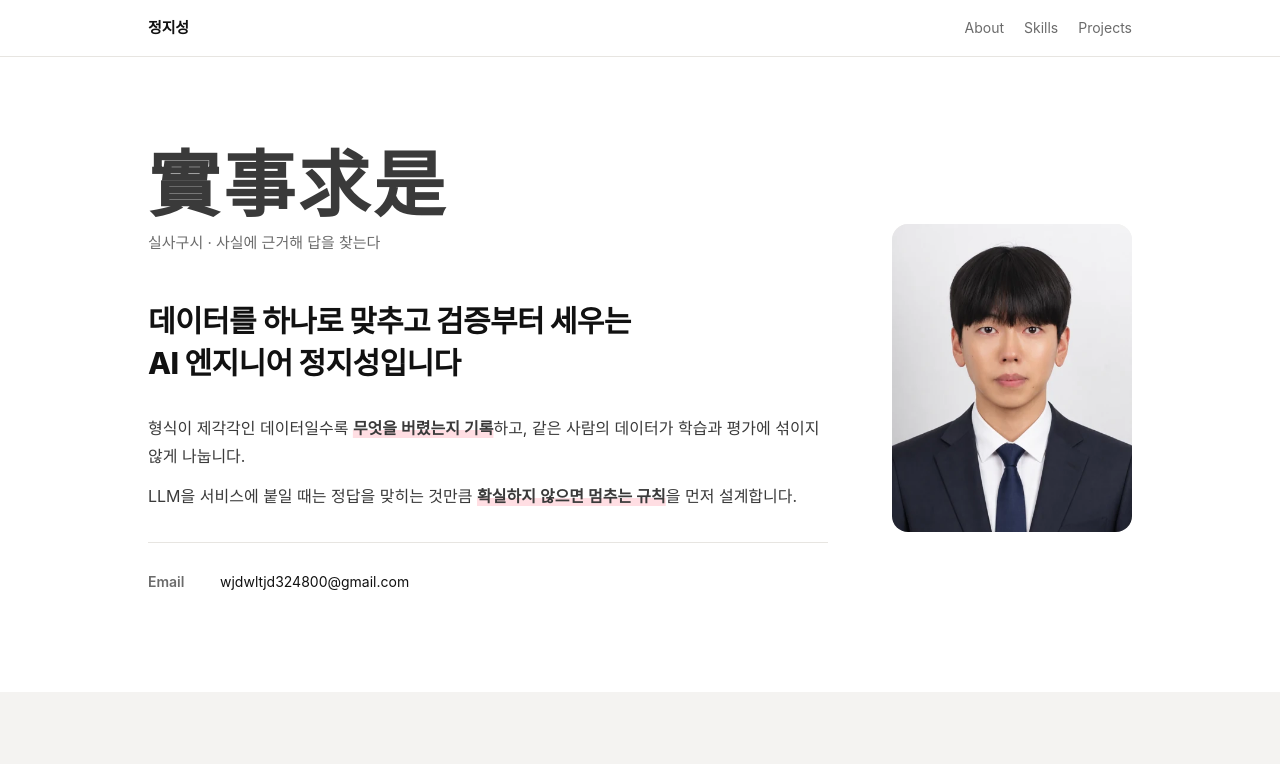
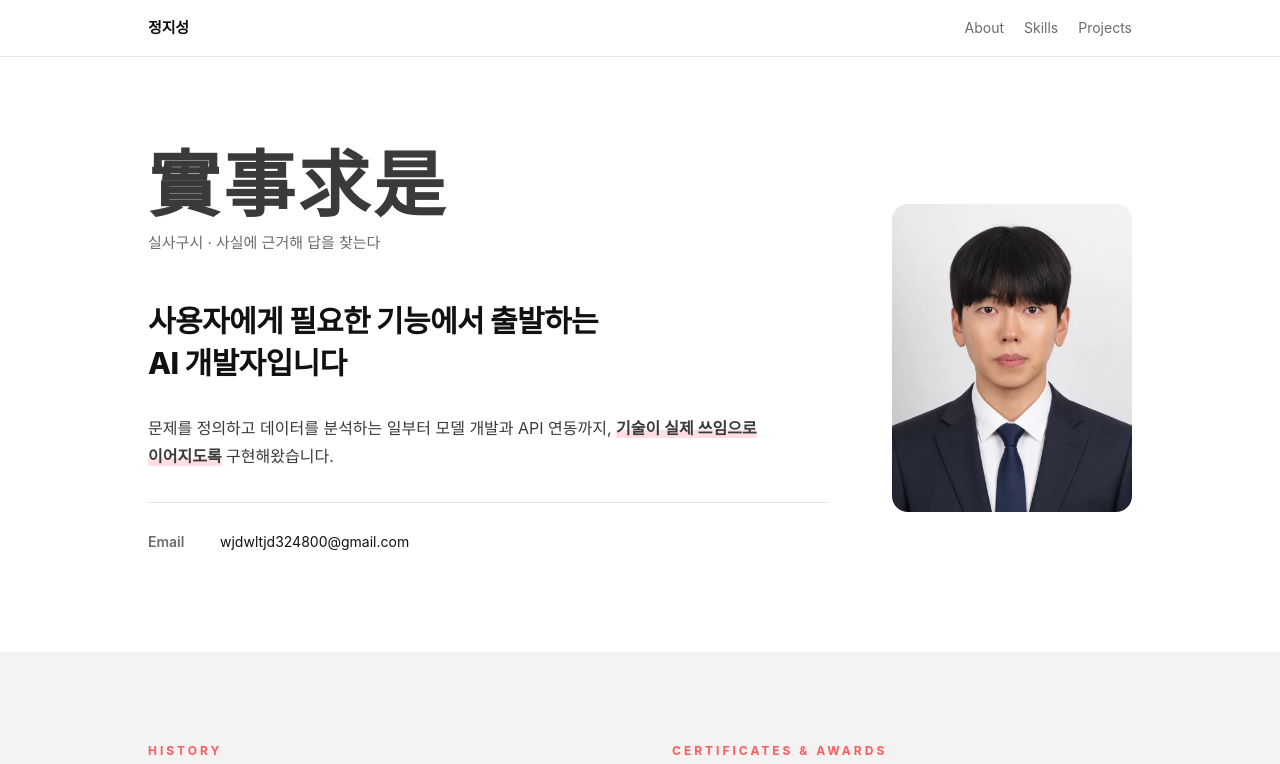
Before and after one commit to rice-grass/rice-grass.github.io, a plain HTML site: page index.html in a window 1280 px wide. Shown: the top 764 px of the page. Drawn offline with Linux system fonts and the light colour scheme; a web font is replaced by a local one.

Commit message:
메인 소개 문구 변경
Co-Authored-By: Claude Opus 5.5 <noreply@anthropic.com>

```diff
--- a/index.html
+++ b/index.html
@@ -28,9 +28,8 @@
       <div>
         <p class="motto">實事求是</p>
         <p class="motto-sub">실사구시 · 사실에 근거해 답을 찾는다</p>
-        <h1>데이터를 하나로 맞추고 검증부터 세우는<br>AI 엔지니어 정지성입니다</h1>
-        <p>형식이 제각각인 데이터일수록 <span class="mark">무엇을 버렸는지 기록</span>하고, 같은 사람의 데이터가 학습과 평가에 섞이지 않게 나눕니다.</p>
-        <p>LLM을 서비스에 붙일 때는 정답을 맞히는 것만큼 <span class="mark">확실하지 않으면 멈추는 규칙</span>을 먼저 설계합니다.</p>
+        <h1>사용자에게 필요한 기능에서 출발하는<br>AI 개발자입니다</h1>
+        <p>문제를 정의하고 데이터를 분석하는 일부터 모델 개발과 API 연동까지, <span class="mark">기술이 실제 쓰임으로 이어지도록</span> 구현해왔습니다.</p>
         <dl class="contact">
           <div><dt>Email</dt><dd><a href="mailto:wjdwltjd324800@gmail.com">wjdwltjd324800@gmail.com</a></dd></div>
         </dl>
```
